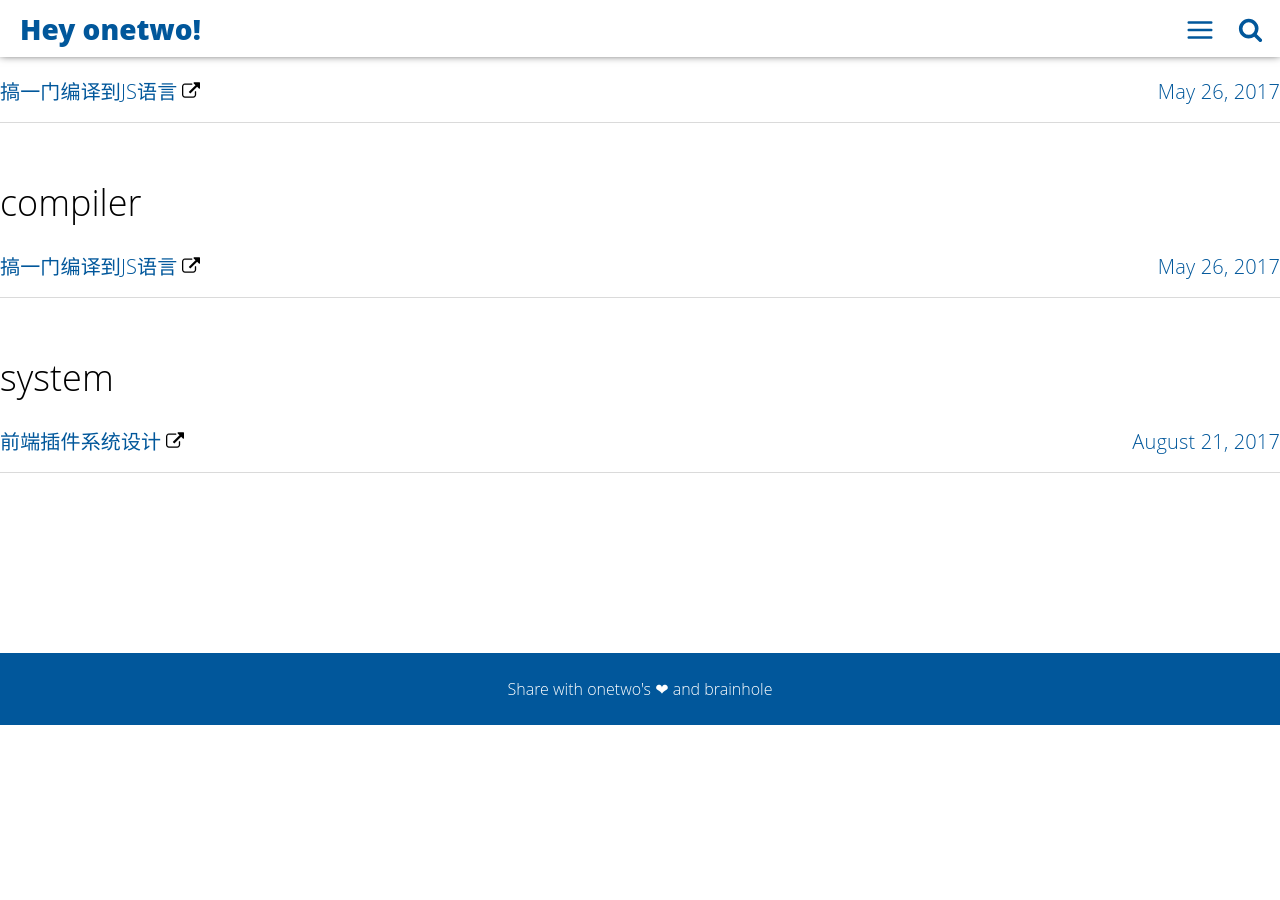
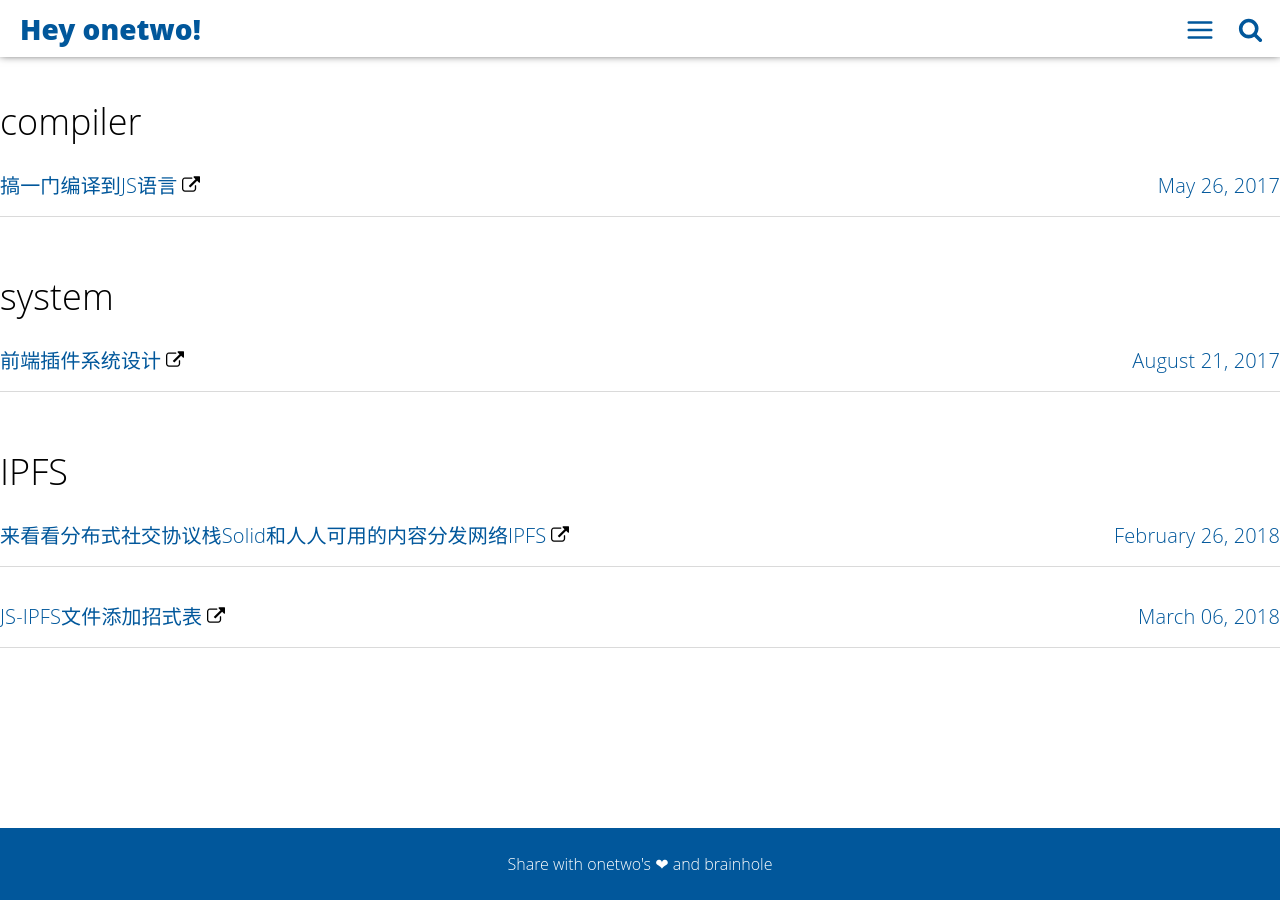
Before and after one commit to linonetwo/linonetwo.github.io, a Jekyll site: the page built from tags.html, in a window 1280 px wide and 900 px high, scrolled down 6921 px. Built offline with Jekyll 4.4.1, drawn with Linux system fonts in a browser that asks for light colours; before the commit the page ends 7646 px from its top, so only the background shows below that; some of the changed text lies outside the part shown.

Commit message:
change tag

```diff
--- a/_posts/2018-03-06-JS-IPFS文件添加招式表.md
+++ b/_posts/2018-03-06-JS-IPFS文件添加招式表.md
@@ -7,7 +7,7 @@ description: '整理 JS IPFS 添加上传文件的几种方式'
 main-class: 'frontend'
 color: '#827717'
 tags:
-- knowledgeGraph
+- IPFS
 - WIP
 categories: Journal
 twitter_text:
```
Also changed, not shown: _posts/2018-02-26-看看分布式社交协议Solid.md (+1 -0 lines).
